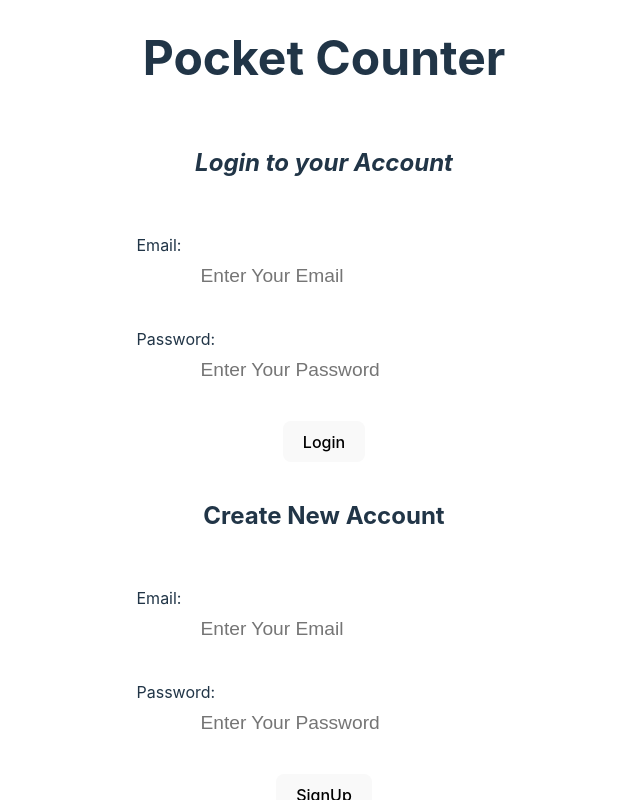
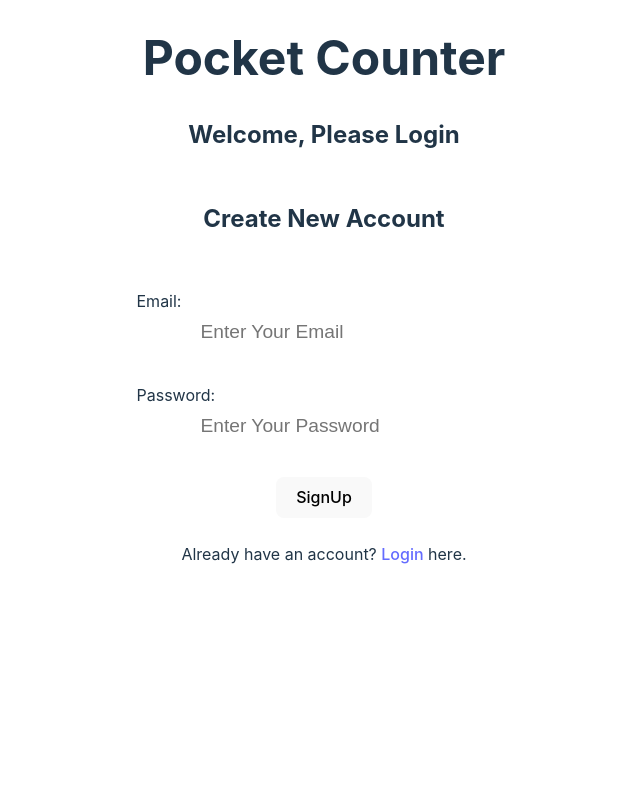
Before and after one commit to fa125had/vite-practice, a React (Vite) app: page /register in a window 1280 px wide. Shown: the whole page, without its empty margins (316-956 px from the left). Built offline with nearby package versions, Linux system fonts and the light colour scheme.

Commit message:
added react reouter

```diff
--- a/package.json
+++ b/package.json
@@ -12,7 +12,8 @@
   "dependencies": {
     "firebase": "^9.21.0",
     "react": "^18.2.0",
-    "react-dom": "^18.2.0"
+    "react-dom": "^18.2.0",
+    "react-router-dom": "^6.11.2"
   },
   "devDependencies": {
     "@types/react": "^18.0.28",
--- a/src/Components/App/App.jsx
+++ b/src/Components/App/App.jsx
@@ -1,20 +1,33 @@
-import './App.scss';
-import { SignUp } from '../Auth/SignUp/SignUp';
-import { SignIn } from '../Auth/SignIn/SignIn';
-// import { useState } from 'react';
+import './App.scss'
+import React from 'react';
+
+import {
+  RouterProvider,
+  createBrowserRouter,
+  createRoutesFromElements,
+  Route,
+} from 'react-router-dom'
+import { SignUp } from '../Auth/SignUp/SignUp'
+import { SignIn } from '../Auth/SignIn/SignIn'
+import { Root } from '../Root/Root'
+
+const router = createBrowserRouter(
+  createRoutesFromElements(
+    <Route path='/' element={<Root />}>
+      <Route path='login' element={<SignIn />} />
+      <Route path='register' element={<SignUp />} />
+    </Route>,
+  ),
+)
 
 function App() {
-  // const [isLoggedIn, setIsLoggedIn] = useState(false);
-  // const checkAuthentication = () => {
-
-  // }
   return (
     <div className='app-wrapper'>
-      <h1>Pocket Counter</h1>
-      <SignIn />
-      <SignUp />
+      <RouterProvider router={router} >
+        <Root />
+      </RouterProvider>
     </div>
-  );
+  )
 }
 
-export default App;
+export default App
--- a/src/Components/App/App.scss
+++ b/src/Components/App/App.scss
@@ -20,6 +20,7 @@
     flex-direction: column;
     justify-content: flex-start;
     align-items: center;;
+    text-align: center;
     @include overflow-y-auto();
   }
 }
--- a/src/Components/Auth/SignIn/SignIn.jsx
+++ b/src/Components/Auth/SignIn/SignIn.jsx
@@ -2,6 +2,7 @@ import './SignIn.scss';
 import { auth } from '../../../util/Firebase';
 import { signInWithEmailAndPassword } from 'firebase/auth';
 import { useState } from 'react';
+import { Link } from 'react-router-dom';
 
 export const SignIn = () => {
   const [email, setEmail] = useState('');
@@ -85,6 +86,11 @@ export const SignIn = () => {
       </form>
       {error && <div className='signIn__errorOutput'>{error}</div>}
       {isLoading && <div className='signIn__errorOutput'>Loading...</div>}
+      <div>
+        <p>
+          Or <Link to='/register'>Register</Link> if you do not have an account.
+        </p>
+      </div>
     </div>
   );
 };
--- a/src/Components/Auth/SignUp/SignUp.jsx
+++ b/src/Components/Auth/SignUp/SignUp.jsx
@@ -2,6 +2,7 @@ import './SignUp.scss';
 import { useState } from 'react';
 import { auth } from '../../../util/Firebase';
 import { createUserWithEmailAndPassword } from '@firebase/auth';
+import { Link } from 'react-router-dom';
 
 export const SignUp = () => {
   const [email, setEmail] = useState('');
@@ -73,6 +74,11 @@ export const SignUp = () => {
       </form>
       {error && <div className='errorOutput'>{error}</div>}
       {isLoading && <div className='errorOutput'>Loading...</div>}
+      <div>
+        <p>
+          Already have an account? <Link to='/login'>Login</Link> here.
+        </p>
+      </div>
     </div>
   );
 };
--- /dev/null
+++ b/src/Components/Root/Root.jsx
@@ -0,0 +1,12 @@
+import React from 'react';
+import { Outlet } from "react-router-dom";
+
+export const Root = () => {
+  return (
+    <div>
+      <h1>Pocket Counter</h1>
+      <h2>Welcome, Please Login</h2>
+      <Outlet />
+    </div>
+  )
+}
```
Also changed, not shown: .eslintrc.cjs, 1 other file (tests, documents, lock files or other folders).
